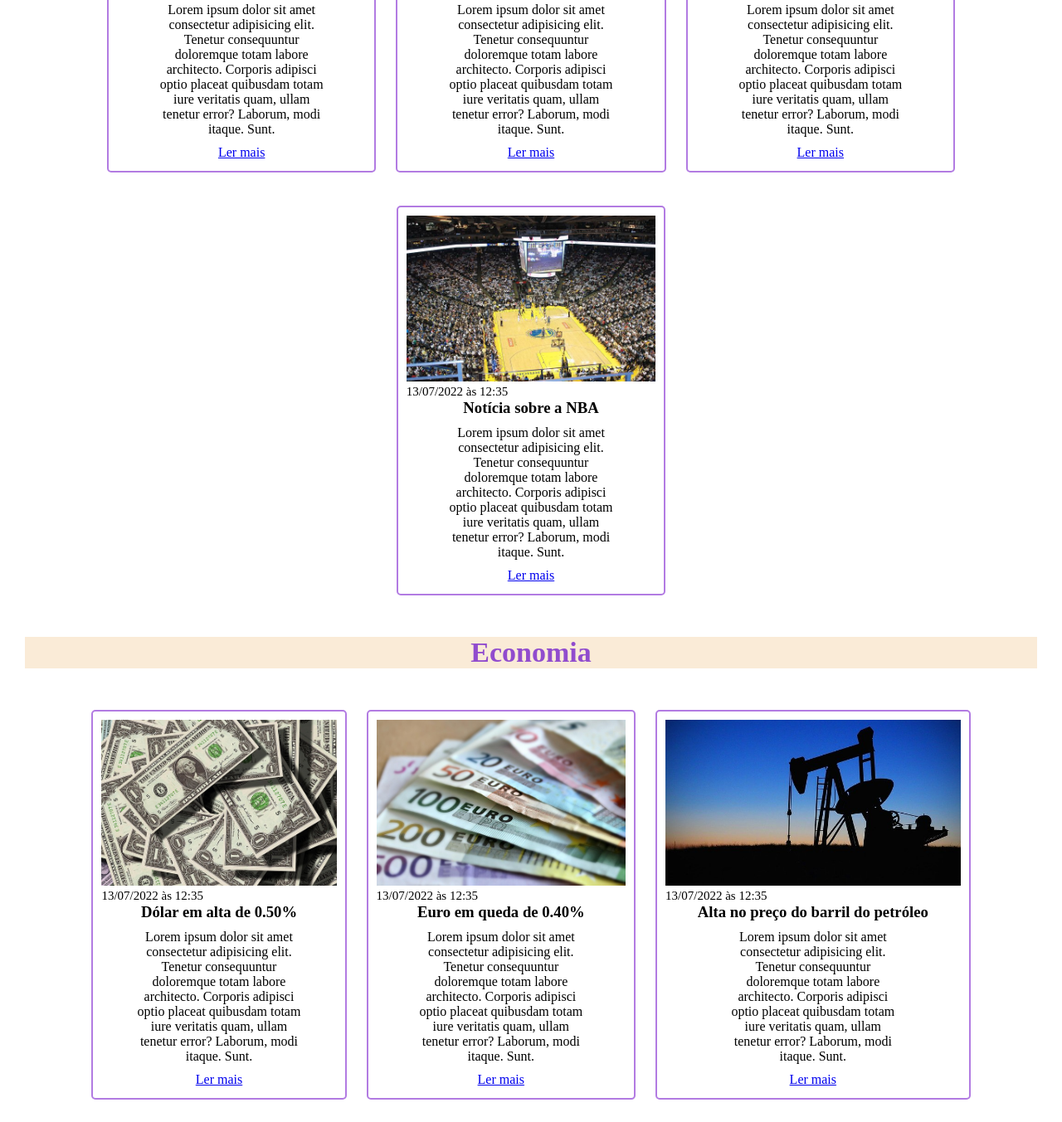
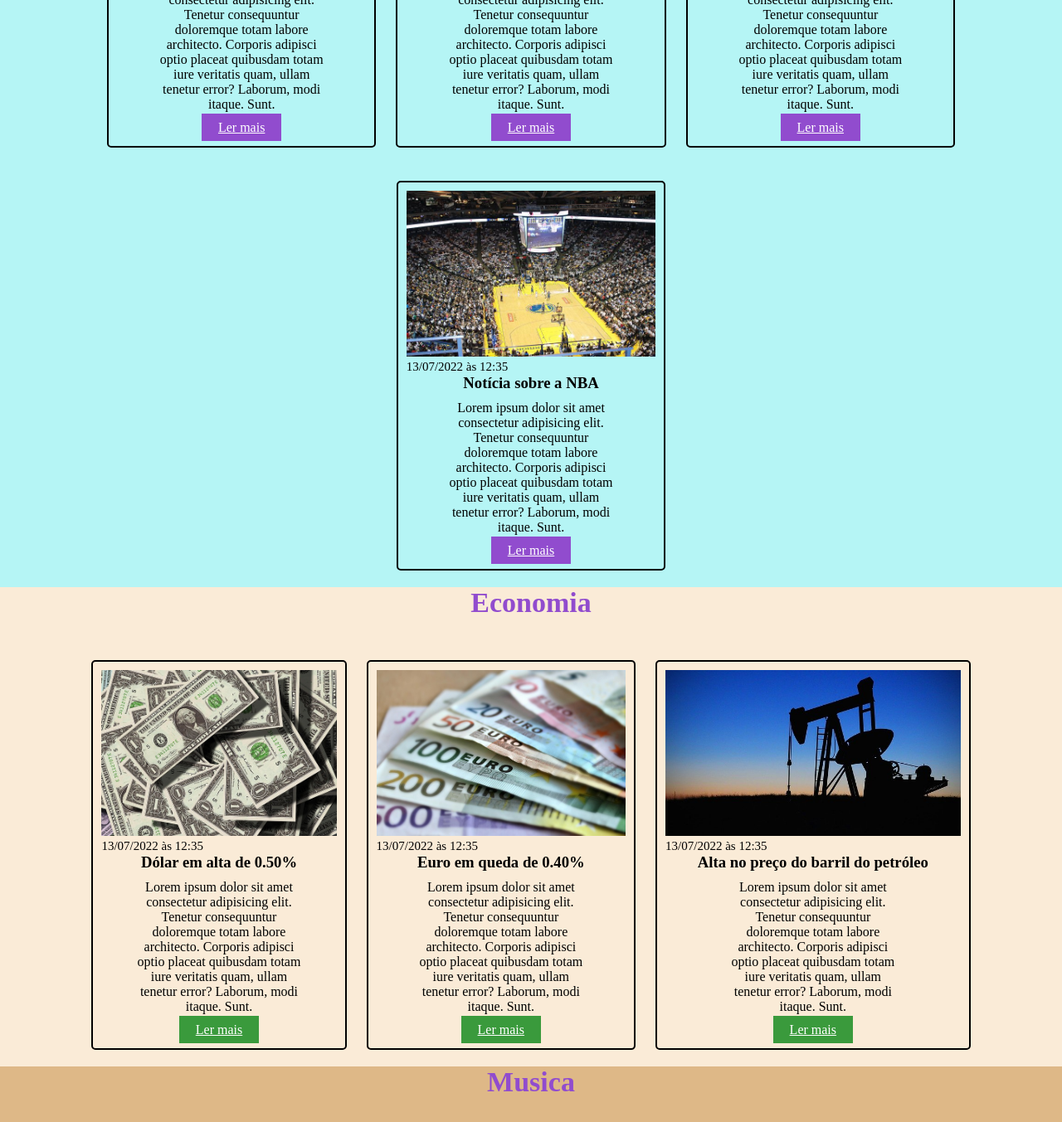
Before and after one commit to Milla1802/EBAC-projects, a plain HTML site: page index.html in a window 1280 px wide. Shown: the part 467-1820 px from the top of the page at 83% size. Drawn offline with Linux system fonts and the light colour scheme.

Commit message:
Correção do exercicio

```diff
--- a/index.html
+++ b/index.html
@@ -29,8 +29,8 @@
       </ul>
     </nav>
   </header>
-  <section>
-    <h2 style="background-color: rgb(181, 245, 245);">Esportes</h2>
+  <section style="background-color: rgb(181, 245, 245);">
+    <h2>Esportes</h2>
     <article>
       <div>
         <img src="./imagens/futebol.jpg" alt="Bola de futebol no gramado" />
@@ -43,7 +43,7 @@
           architecto. Corporis adipisci optio placeat quibusdam totam iure veritatis quam, ullam tenetur error? Laborum,
           modi itaque. Sunt.
         </p>
-        <a href="#" title="Leia a notícia completa">Ler mais</a>
+        <a href="#" title="Leia a notícia completa" style="background-color: #914cce;">Ler mais</a>
       </div>
     </article>
     <article>
@@ -58,7 +58,7 @@
           architecto. Corporis adipisci optio placeat quibusdam totam iure veritatis quam, ullam tenetur error? Laborum,
           modi itaque. Sunt.
         </p>
-        <a href="#" title="Leia a notícia completa">Ler mais</a>
+        <a href="#" title="Leia a notícia completa" style="background-color: #914cce;">Ler mais</a>
 
       </div>
     </article>
@@ -74,7 +74,7 @@
           architecto. Corporis adipisci optio placeat quibusdam totam iure veritatis quam, ullam tenetur error? Laborum,
           modi itaque. Sunt.
         </p>
-        <a href="#" title="Leia a notícia completa">Ler mais</a>
+        <a href="#" title="Leia a notícia completa" style="background-color: #914cce;">Ler mais</a>
       </div>
     </article>
     <article>
@@ -89,12 +89,12 @@
           architecto. Corporis adipisci optio placeat quibusdam totam iure veritatis quam, ullam tenetur error? Laborum,
           modi itaque. Sunt.
         </p>
-        <a href="#" title="Leia a notícia completa">Ler mais</a>
+        <a href="#" title="Leia a notícia completa" style="background-color: #914cce;">Ler mais</a>
       </div>
     </article>
   </section>
-  <section>
-    <h2 style="background-color: antiquewhite;">Economia</h2>
+  <section style="background-color: antiquewhite;">
+    <h2>Economia</h2>
     <article>
       <div>
         <img src="./imagens/dolares.jpg" alt="Muitos dólares" />
@@ -107,7 +107,7 @@
           architecto. Corporis adipisci optio placeat quibusdam totam iure veritatis quam, ullam tenetur error? Laborum,
           modi itaque. Sunt.
         </p>
-        <a href="#" title="Leia a notícia completa">Ler mais</a>
+        <a href="#" title="Leia a notícia completa" style="background-color: #3a9a3c;">Ler mais</a>
       </div>
     </article>
     <article>
@@ -122,7 +122,7 @@
           architecto. Corporis adipisci optio placeat quibusdam totam iure veritatis quam, ullam tenetur error? Laborum,
           modi itaque. Sunt.
         </p>
-        <a href="#" title="Leia a notícia completa">Ler mais</a>
+        <a href="#" title="Leia a notícia completa" style="background-color: #3a9a3c;">Ler mais</a>
       </div>
     </article>
     <article>
@@ -137,12 +137,12 @@
           architecto. Corporis adipisci optio placeat quibusdam totam iure veritatis quam, ullam tenetur error? Laborum,
           modi itaque. Sunt.
         </p>
-        <a href="#" title="Leia a notícia completa">Ler mais</a>
+        <a href="#" title="Leia a notícia completa" style="background-color: #3a9a3c;">Ler mais</a>
       </div>
     </article>
   </section>
-  <section>
-    <h2 style="background-color: burlywood">Musica</h2>
+  <section style="background-color: burlywood">
+    <h2>Musica</h2>
     <article>
       <div>
         <img src="./imagens/musica.jpeg" alt="Musica" />
@@ -155,7 +155,7 @@
           architecto. Corporis adipisci optio placeat quibusdam totam iure veritatis quam, ullam tenetur error? Laborum,
           modi itaque. Sunt.
         </p>
-        <a href="#" title="Leia a notícia completa">Ler mais</a>
+        <a href="#" title="Leia a notícia completa" style="background-color: #ce2a2a;">Ler mais</a>
       </div>
     </article>
     <article>
@@ -170,12 +170,12 @@
           architecto. Corporis adipisci optio placeat quibusdam totam iure veritatis quam, ullam tenetur error? Laborum,
           modi itaque. Sunt.
         </p>
-        <a href="#" title="Leia a notícia completa">Ler mais</a>
+        <a href="#" title="Leia a notícia completa" style="background-color: #ce2a2a;">Ler mais</a>
       </div>
     </article>
   </section>
-  <section>
-    <h2 style="background-color: rgb(217, 156, 237)">Filmes</h2>
+  <section style="background-color: rgb(217, 156, 237)">
+    <h2>Filmes</h2>
     <article>
       <div>
         <img src="./imagens/filmes.jpg" alt="Filmes" />
@@ -188,7 +188,7 @@
           architecto. Corporis adipisci optio placeat quibusdam totam iure veritatis quam, ullam tenetur error? Laborum,
           modi itaque. Sunt.
         </p>
-        <a href="#" title="Leia a notícia completa">Ler mais</a>
+        <a href="#" title="Leia a notícia completa" style="background-color: #3d4ed2;">Ler mais</a>
       </div>
     </article>
     <article>
@@ -203,7 +203,7 @@
           architecto. Corporis adipisci optio placeat quibusdam totam iure veritatis quam, ullam tenetur error? Laborum,
           modi itaque. Sunt.
         </p>
-        <a href="#" title="Leia a notícia completa">Ler mais</a>
+        <a href="#" title="Leia a notícia completa" style="background-color: #3d4ed2;">Ler mais</a>
       </div>
     </article>
   </section>
--- a/style.css
+++ b/style.css
@@ -41,14 +41,14 @@ section{
 section>h2 {
   color: #914cce;
   font-size: 34px;
-  margin: 30px;
+  margin-bottom: 30px;
 }
 
 article {
   display: inline-block;
   padding: 10px;
   border-radius: 5px;
-  border: 2px solid #b27be2;
+  border: 2px solid #000;
   max-width: 400px;
   height: 470px;
   margin: 20px 10px;
@@ -69,5 +69,11 @@ article {
       width: 200px;
       text-align: center;
     }
+
+    a{
+      color: white;
+      padding: 8px 20px;
+      text-align: center;
+    }
   }
 }
```
